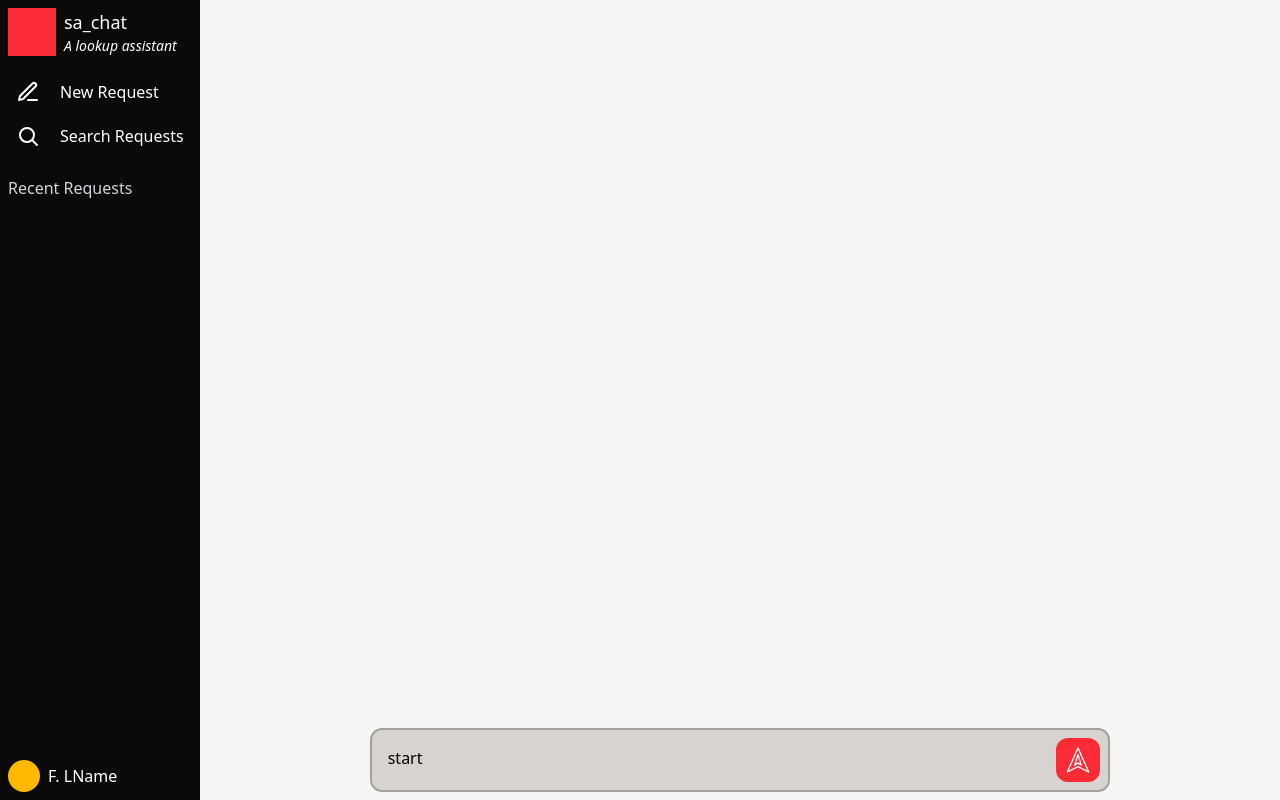
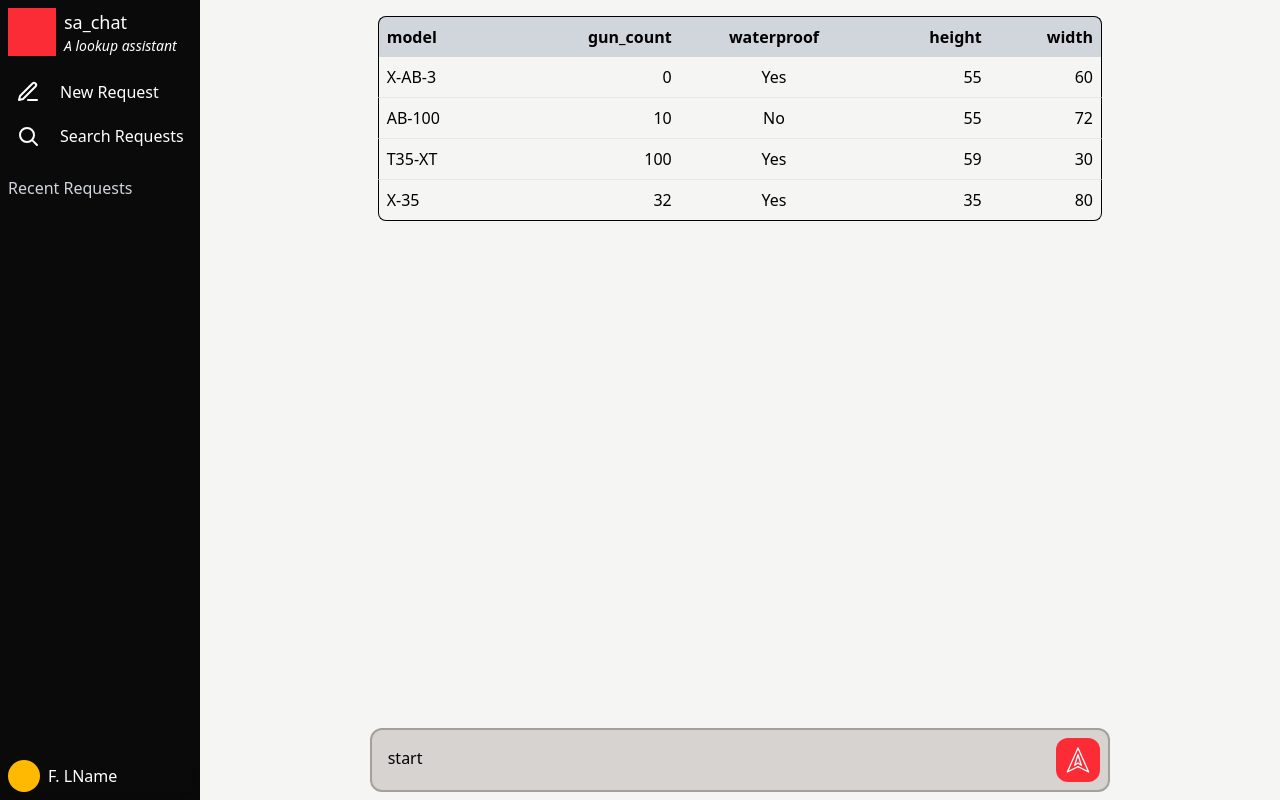
Before and after one commit to jcarballido/sa_chat, a React (Vite) app in the folder ui/: page / in a window 1280 px wide. Built offline with nearby package versions, Linux system fonts and the light colour scheme.

Commit message:
Created table generator for spec rendering

```diff
--- a/ui/src/features/chat/ScrollingContainer.tsx
+++ b/ui/src/features/chat/ScrollingContainer.tsx
@@ -2,6 +2,7 @@ import { useEffect, useRef } from 'react';
 import { colorMap } from '../../constants/colorTheme.constants';
 import { useMessageStore } from '../../stores/message.store';
 import TextInputContainer from './TextInputContainer';
+import SpecificationTable from './SpecificationTable';
 
 const ScrollingContainer = () => {
 
@@ -15,25 +16,33 @@ const ScrollingContainer = () => {
     sentinal.scrollIntoView({behavior: 'smooth'})
   },[conversations])
 
+  const t = [
+    {model:"X-AB-3", gun_count:0, waterproof: true, height:55, width:60},
+    {model:"AB-100", gun_count:10, waterproof: false,height:55, width:72},
+    {model:"T35-XT", gun_count:100, waterproof: true,height:59, width:30},
+    {model:"X-35", gun_count:32, waterproof: true,height:35, width:80}
+  ]
+
   return (
-    <div className={`flex flex-col h-full w-[70%] gap-2 p-2`}>
-      <div className="grow overflow-y-auto resize-none   [&::-webkit-scrollbar]:w-[4px]
-[&::-webkit-scrollbar-track]:bg-transparent
-  [&::-webkit-scrollbar-thumb]:rounded-full
-  hover:[&::-webkit-scrollbar-thumb]:bg-black/40">
-        {
+    <div className={`flex flex-col h-full w-[70%] gap-2 p-2 bg-transparent`}>
+      <div className="grow overflow-y-auto overflow-x-hidden resize-none
+      [&::-webkit-scrollbar]:w-[4px]
+      [&::-webkit-scrollbar-track]:bg-transparent
+      [&::-webkit-scrollbar-thumb]:rounded-full
+      hover:[&::-webkit-scrollbar-thumb]:bg-black/40">
+        {/* {
           conversations.map(conv => {
             if(conv.conversationId === activeConversationId){
               return(
-                <div className='flex flex-col gap-4 w-full '>
+                <div className='flex flex-col w-full '>
                   {
                     conv.messages.map(mes => (
                       <div className={` ${mes.role === "user"
-                      ? `$bg-transparent flex justify-end text-white`
-                      : ""} text-black`}>
+                      ? `my-2 bg-transparent flex justify-end text-white`
+                      : "my-8"} text-black`}>
                         <div className={`${mes.role === "user"
                           ? `${colorMap.accent} max-w-[60%]`
-                          :"border-2 border-stone-700 bg-stone-300 w-full"} p-2 rounded-xl`}>
+                          :" w-full"} p-2 rounded-xl`}>
                             {mes.content}
                         </div>
                       </div>
@@ -44,10 +53,11 @@ const ScrollingContainer = () => {
             }
             return null
           })
-        }
+        } */}
+        <SpecificationTable specs={t}/>
         <div ref={sentinalRef} className=''/>
       </div>
-      <div className='w-full flex justify-center items-center bg-transparent'>
+      <div className='w-full flex justify-center items-center '>
         <TextInputContainer />
       </div>
     </div>
--- /dev/null
+++ b/ui/src/features/chat/SpecificationTable.tsx
@@ -0,0 +1,108 @@
+const SpecificationTable = ({specs}:{specs:{"model":string,"gun_count":number, "waterproof":boolean, "height":number, "width": number }[]}) => {
+
+	const headers = Object.keys(specs[0]) as (keyof typeof specs[number])[]
+
+	return(
+		<div className="overflow-x-auto
+				/* scrollbar size */
+    [&::-webkit-scrollbar]:h-2
+    [&::-webkit-scrollbar]:w-2
+
+    /* track */
+
+
+    /* thumb */
+    [&::-webkit-scrollbar-thumb]:bg-white/10
+    [&::-webkit-scrollbar-thumb]:rounded-full
+
+    /* hover */
+    [&::-webkit-scrollbar-thumb]:bg-white/20
+
+    /* Firefox */
+    [scrollbar-width:thin]
+    [scrollbar-color:rgba(255,255,255,0.2)] ">
+			<table className=" p-2 w-full border-separate border-spacing-0 rounded-xl">
+				<thead className="">
+					<tr className="text-black ">
+						{
+							headers.map( header => {
+								return(
+									<th className={`
+									p-2
+
+									odd:
+
+									border-t-black
+									border-t
+									first:border-l
+									first:border-l-black
+									first:rounded-tl-lg
+									last:rounded-tr-lg
+									last:border-r
+									last:border-r-black
+									bg-gray-300
+									font-semibold
+									${header === "model"
+									? 'text-left'
+									: header === "waterproof"
+										? 'text-center'
+										:'text-right'}`} >
+										{header}
+									</th>
+								)
+							})
+						}
+					</tr>
+				</thead>
+				<tbody>
+					{
+						specs.map( (spec, index) => {
+							return(
+								<tr className="p-2 hover:bg-red-100">
+									{
+										Object.entries(spec).map( ([key,value]) => {
+											// if(typeof value === 'boolean'){
+											// 	return (
+											// 		<td className={`text-center odd:bg-white/10 border-b border-gray-200 ${index % 2 === 0 ? "bg-white":"bg-stone-100"}`}>
+											// 			{value ? "YES":"NO"}
+											// 		</td>
+											// 	)
+											// }
+											return(
+												<td className={`
+													p-2
+													odd:
+													border-b
+													border-gray-200
+													first:border-l
+													first:border-l-black
+													last:border-r
+													last:border-r-black
+													${key === "model" ? "font-medium":""}
+													${typeof value === "number"
+													? "text-right"
+													: typeof value === "boolean"
+														? "text-center"
+														: "text-left"}
+													${index === Object.values(specs).length - 1 ? 'first:rounded-bl-lg last:rounded-br-lg border-b-black':''}
+													${index % 2 === 0 ? "":""}
+												`}>
+													{typeof value === 'boolean'
+													? value
+														? "Yes"
+														:"No"
+													: value}
+												</td>
+											)
+										})
+									}
+								</tr>
+							)
+						})
+					}
+				</tbody>
+			</table>
+		</div>
+	)
+}
+export default SpecificationTable
--- a/ui/src/features/chat/TextInputContainer.tsx
+++ b/ui/src/features/chat/TextInputContainer.tsx
@@ -9,7 +9,7 @@ const TextInputContainer = () => {
   const handleSubmit = async (input: string) => await sendUserMessage(input)
 
   return (
-    <div className=" w-full ">
+    <div className=" w-full">
       <TextInputComponent value='start' submit={handleSubmit} isLoading={isLoading}/>
     </div>
   );
```
